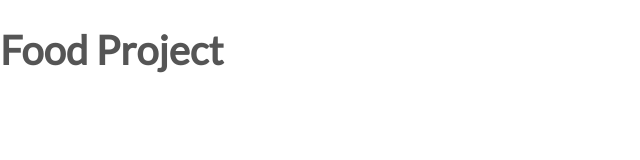
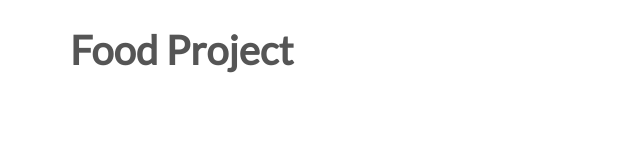
Before and after one commit to Artem-Taranuschenko/food-project, a plain HTML site: page index.html in a window 1280 px wide. Shown: the whole page, without its empty margins (0-640 px from the left). Drawn offline with Linux system fonts and the light colour scheme.

Commit message:
Add changes.

```diff
--- a/index.html
+++ b/index.html
@@ -2,12 +2,15 @@
 <html lang="en">
 <head>
     <link rel="stylesheet" href="vendors/css/normalize.css">
+    <link rel="stylesheet" href="/vendors/css/grid.css">
     <link rel="stylesheet" href="resources/css/style.css">
     <link href="https://fonts.googleapis.com/css?family=Lato" rel="stylesheet">
     <meta charset="UTF-8">
     <title>Food Project</title>
 </head>
 <body>
-    <h1>Food Project</h1>
+    <div class="row">
+        <h1>Food Project</h1>
+    </div>
 </body>
 </html>
--- a/resources/css/style.css
+++ b/resources/css/style.css
@@ -12,3 +12,8 @@ html {
     font-size: 20px;
     text-rendering: optimizeLegibility;
 }
+
+.row {
+    max-width: 1140px;
+    margin: 0 auto;
+}
```
